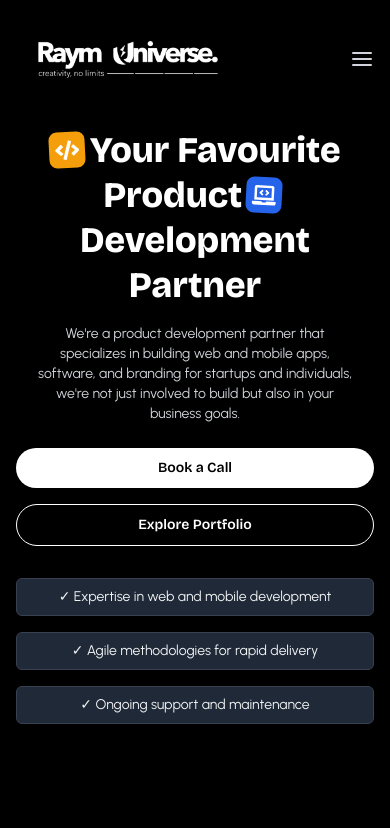
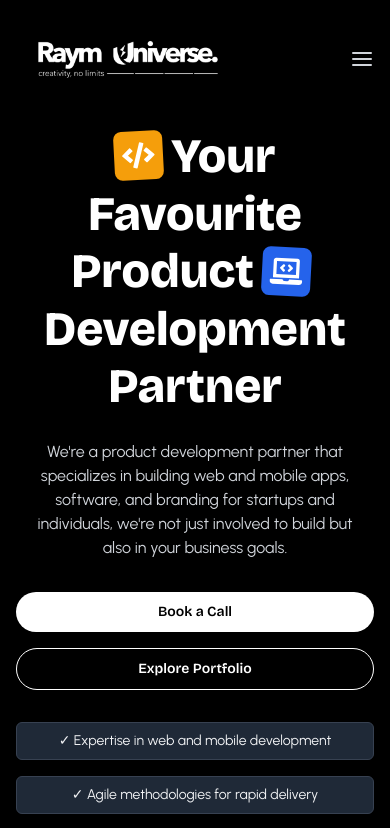
Before and after one commit to theraymuniverse/raymuniverse, a Next.js app: page / in a window 390 px wide. Shown: the top 828 px of the page. Built offline with nearby package versions, Linux system fonts and the light colour scheme.

Commit message:
update hero

```diff
--- a/src/app/components/Hero.tsx
+++ b/src/app/components/Hero.tsx
@@ -24,9 +24,9 @@
     <section className="relative text-center pt-16 md:pt-28 lg:pt-32 pb-8 md:pb-10 lg:pb-20 bg-black" id='hero'>
       <div className="max-w-5xl mx-auto px-4 md:px-6 lg:px-8">
 
-        <h1 className="text-4xl md:text-6xl lg:text-7xl font-bricolage font-black mb-4 md:mb-6 pt-16 md:pt-28 leading-tight text-white">
+        <h1 className="text-5xl md:text-6xl lg:text-7xl font-bricolage font-black mb-6 md:mb-6 pt-16 md:pt-28 leading-[1.2] md:leading-tight text-white">
           <span
-            className="inline-flex items-center justify-center bg-amber-500 rounded-lg transform -rotate-3 p-1.5 md:p-2 mr-1 md:mr-2 transition-all duration-300"
+            className="inline-flex items-center justify-center bg-amber-500 rounded-lg transform -rotate-3 p-2 md:p-2 mr-2 md:mr-2 transition-all duration-300"
             onMouseEnter={() => handleIconHover('code', 'left')}
             onMouseLeave={() => setHoveredIcon(null)}
           >
@@ -34,7 +34,7 @@
           </span>
           Your Favourite Product
           <span
-            className="inline-flex items-center justify-center bg-blue-600 rounded-lg transform rotate-3 p-1.5 md:p-2 mx-1 md:mx-2 transition-all duration-300"
+            className="inline-flex items-center justify-center bg-blue-600 rounded-lg transform rotate-3 p-2 md:p-2 mx-2 md:mx-2 transition-all duration-300"
             onMouseEnter={() => handleIconHover('laptop', 'right')}
             onMouseLeave={() => setHoveredIcon(null)}
           >
@@ -43,7 +43,7 @@
           Development Partner
         </h1>
 
-        <p className="text-sm md:text-base font-normal md:font-medium mb-6 md:mb-8 lg:mb-12 mx-auto max-w-[90%] md:max-w-2xl text-gray-300">
+        <p className="text-base md:text-base font-normal md:font-medium mb-8 md:mb-8 lg:mb-12 mx-auto max-w-[90%] md:max-w-2xl text-gray-300">
           We're a product development partner that specializes in building web and mobile apps, software, and branding for startups and individuals, we're not just involved to build but also in your business goals.
         </p>
 
```
